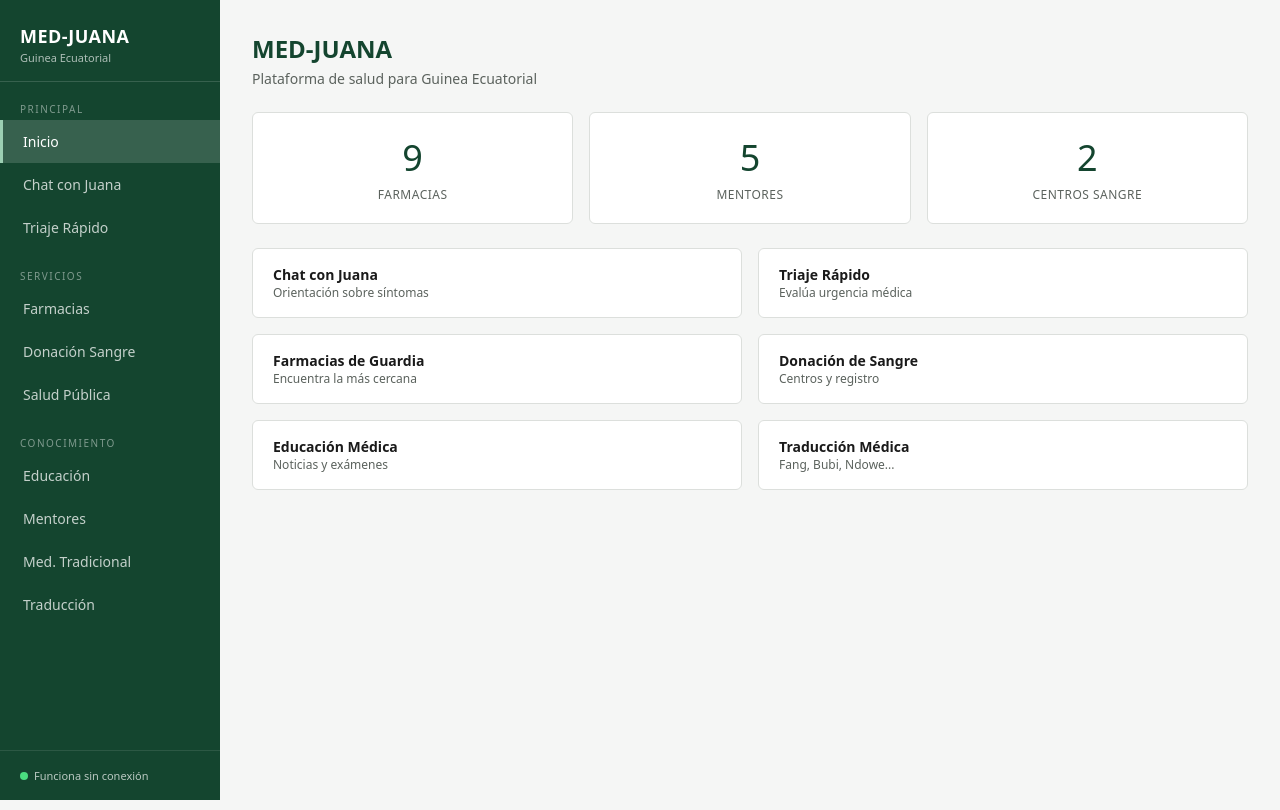
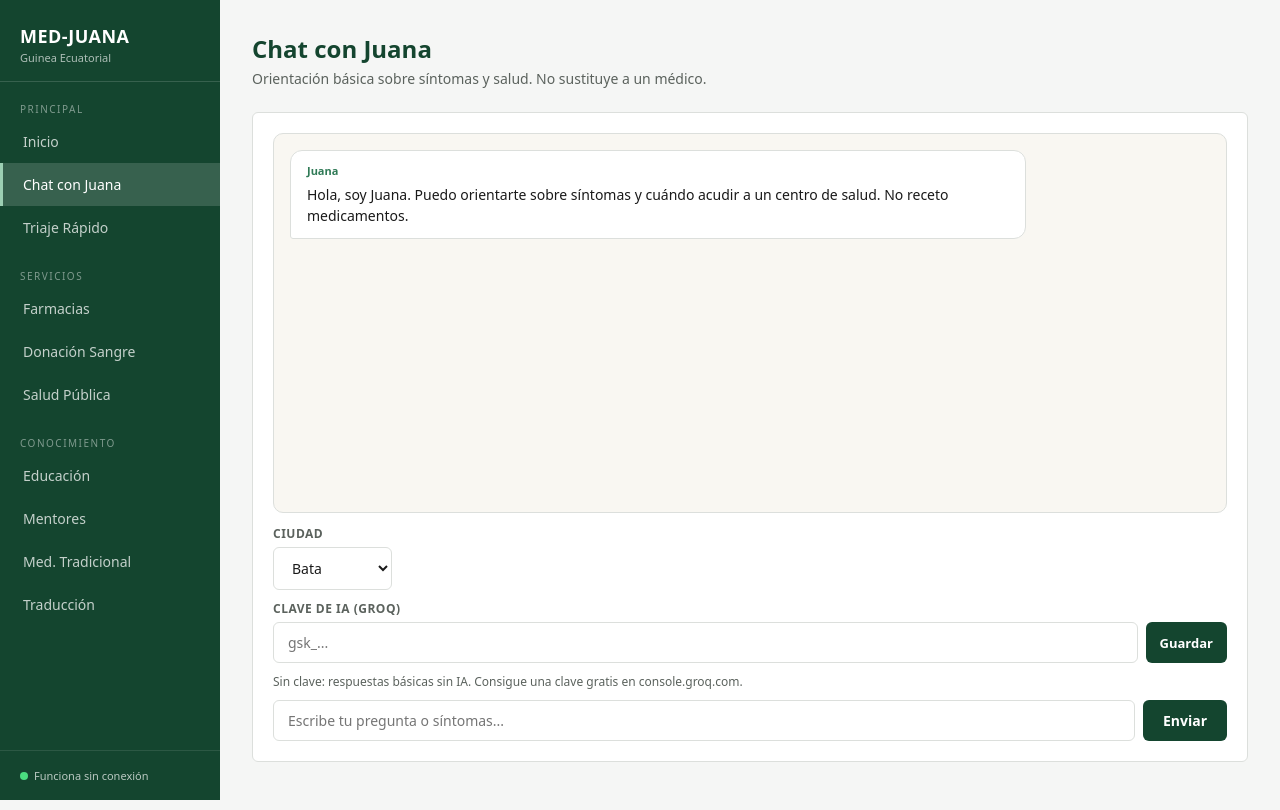
Before and after one commit to hipolitombaobono-ops/med-juana-app, a plain HTML site: page index.html in a window 1280 px wide. Both pictures are taken after a click on the element "Chat con Juana". Drawn offline with Linux system fonts and the light colour scheme.

Commit message:
Add files via upload

```diff
--- a/index.html
+++ b/index.html
@@ -551,6 +551,13 @@ h1,h2,h3,h4,.num,.word { font-family: inherit !important; }
 <script>
 let chatHistory = [];
 const API_URL = ''; // Pon aquí la dirección de tu servidor (ver servidor/LEEME.txt)
+// ── Navegación ───────────────────────────────────────────────────────────────
+function showPage(name) {
+  document.querySelectorAll('.page').forEach(p => p.classList.toggle('active', p.id === 'page-' + name));
+  document.querySelectorAll('.nav-item').forEach(n => n.classList.toggle('active', (n.getAttribute('onclick') || '').includes("'" + name + "'")));
+  window.scrollTo(0, 0);
+}
+
 // ── Utilidades ───────────────────────────────────────────────────────────────
 const $ = id => document.getElementById(id);
 const esc = s => String(s).replace(/[&<>"']/g, c => ({'&':'&amp;','<':'&lt;','>':'&gt;','"':'&quot;',"'":'&#39;'}[c]));
--- a/sw.js
+++ b/sw.js
@@ -1,4 +1,4 @@
-const CACHE = 'med-juana-v3';
+const CACHE = 'med-juana-v4';
 const FILES = ['./', 'index.html', 'manifest.json', 'icon-192.png', 'icon-512.png'];
 self.addEventListener('install', e => { e.waitUntil(caches.open(CACHE).then(c => c.addAll(FILES))); self.skipWaiting(); });
 self.addEventListener('activate', e => {
```
